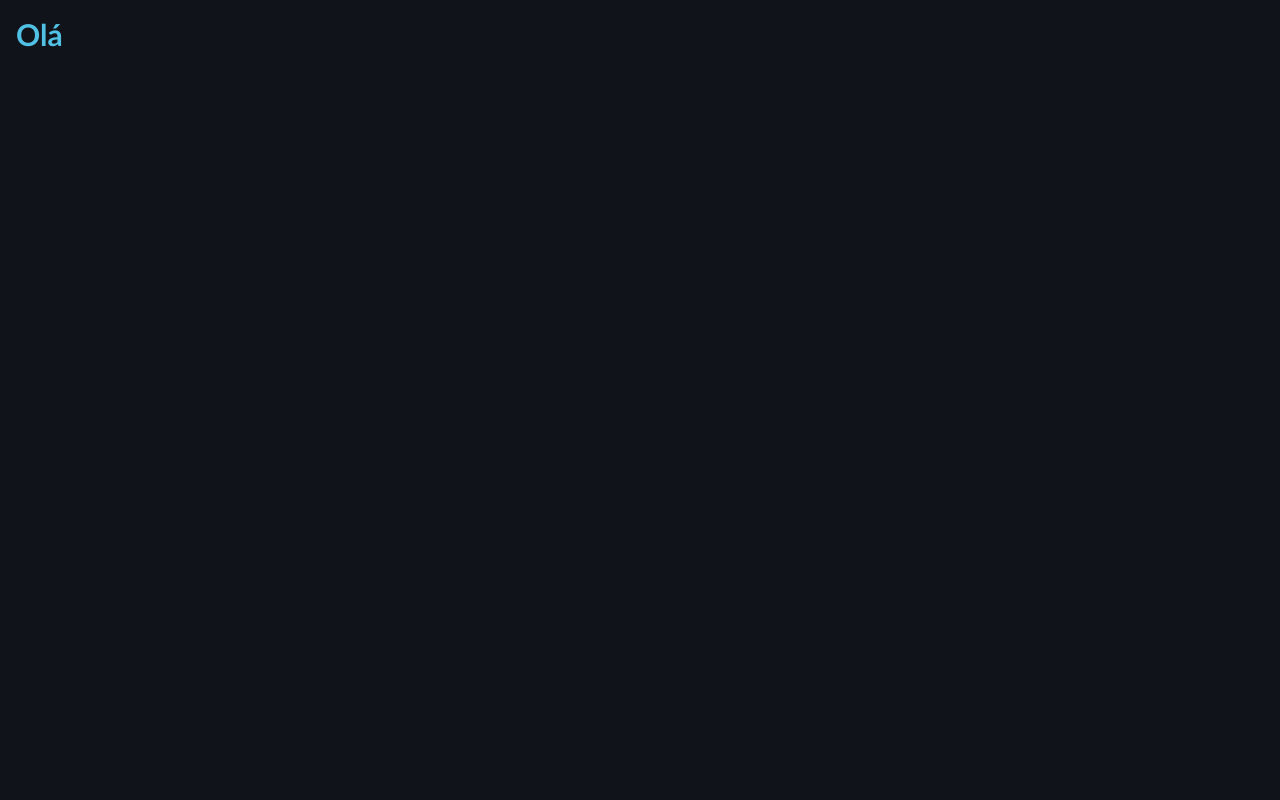
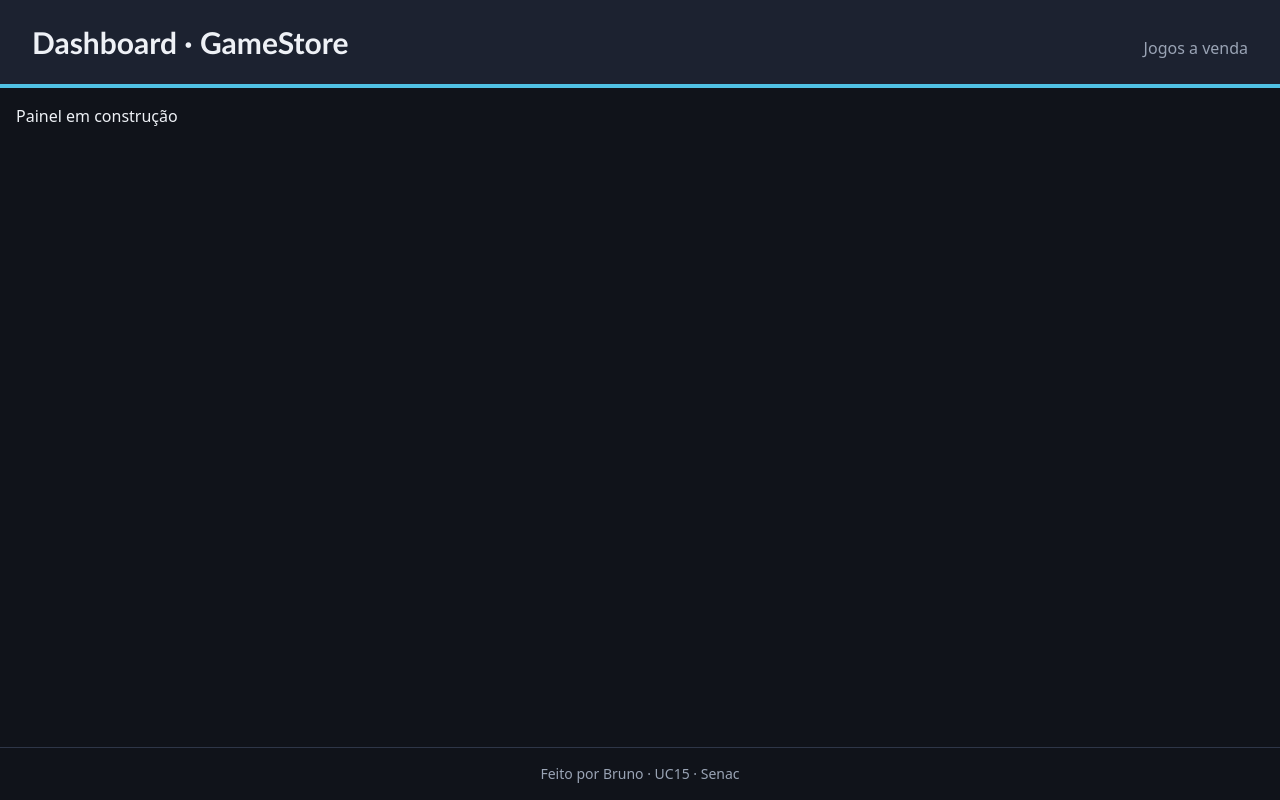
Before and after one commit to BrunoCapellari/dashboard-project, a React (Vite) app: page / in a window 1280 px wide. Built offline with nearby package versions, Linux system fonts and the light colour scheme.

Commit message:
feat: add Header and Footer components

```diff
--- a/src/App.jsx
+++ b/src/App.jsx
@@ -1,7 +1,14 @@
+import Header from './components/Header.jsx';
+import Footer from './components/Footer.jsx';
+
 function App() {
   return (
-    <div className="min-h-screen bg-background p-4 text-foreground">
-      <h1 className="font-heading text-3xl font-bold text-primary">Olá</h1>
+    <div className="flex min-h-screen flex-col bg-background text-foreground">
+      <Header />
+      <main className="flex-1 p-4">
+        <p>Painel em construção</p>
+      </main>
+      <Footer />
     </div>
   );
 }
--- /dev/null
+++ b/src/components/Footer.jsx
@@ -0,0 +1,9 @@
+function Footer() {
+  return (
+    <footer className="border-t border-border p-4 text-center text-sm text-muted">
+      <p>Feito por Bruno · UC15 · Senac</p>
+    </footer>
+  )
+}
+
+export default Footer
--- /dev/null
+++ b/src/components/Header.jsx
@@ -0,0 +1,15 @@
+function Header() {
+  return (
+    <header
+      className="flex flex-col gap-2 border-b-4 border-primary bg-surface px-4 py-6
+        md:flex-row md:items-baseline md:justify-between md:px-8"
+    >
+      <h1 className="font-heading text-2xl font-bold md:text-3xl">
+        Dashboard · GameStore
+      </h1>
+      <p className="text-muted">Jogos a venda</p>
+    </header>
+  );
+}
+
+export default Header;
```
